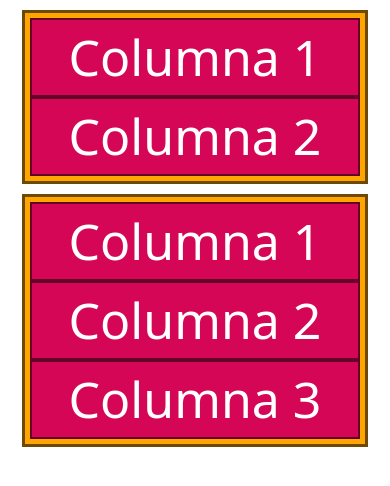
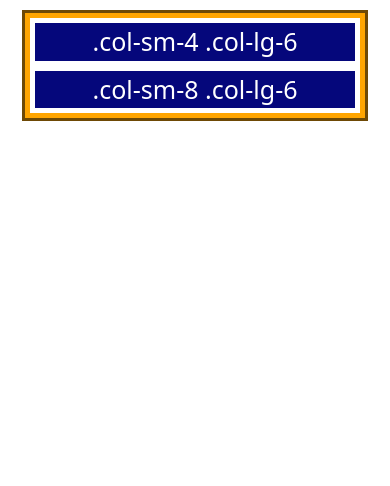
Before and after one commit to Jos3100/jose_staticweb, a website: page bootstrap/index.html in a window 390 px wide. Drawn offline with nearby package versions, Linux system fonts and the light colour scheme.

Commit message:
grid_breakpoints_example

```diff
--- a/bootstrap/index.html
+++ b/bootstrap/index.html
@@ -1,50 +1,46 @@
 <!DOCTYPE html>
 <html lang="es">
+
 <head>
   <!--bootstrap-->
-<link href="https://cdn.jsdelivr.net/npm/bootstrap@5.3.2/dist/css/bootstrap.min.css" rel="stylesheet" integrity="sha384-T3c6CoIi6uLrA9TneNEoa7RxnatzjcDSCmG1MXxSR1GAsXEV/Dwwykc2MPK8M2HN" crossorigin="anonymous">
-<script src="https://cdn.jsdelivr.net/npm/bootstrap@5.3.2/dist/js/bootstrap.bundle.min.js" integrity="sha384-C6RzsynM9kWDrMNeT87bh95OGNyZPhcTNXj1NW7RuBCsyN/o0jlpcV8Qyq46cDfL" crossorigin="anonymous"></script>
+  <link href="https://cdn.jsdelivr.net/npm/bootstrap@5.3.2/dist/css/bootstrap.min.css" rel="stylesheet"
+    integrity="sha384-T3c6CoIi6uLrA9TneNEoa7RxnatzjcDSCmG1MXxSR1GAsXEV/Dwwykc2MPK8M2HN" crossorigin="anonymous">
+  <script src="https://cdn.jsdelivr.net/npm/bootstrap@5.3.2/dist/js/bootstrap.bundle.min.js"
+    integrity="sha384-C6RzsynM9kWDrMNeT87bh95OGNyZPhcTNXj1NW7RuBCsyN/o0jlpcV8Qyq46cDfL"
+    crossorigin="anonymous"></script>
 
   <style>
-  .row{
+    .row {
       background-color: orange;
       border: 3px solid rgb(110, 73, 5);
       padding: 5px;
       margin: 10px;
     }
-  .col{
-    background-color: #d40655;
+
+    .columna {
       color: white;
-    font-size: 50px;
-    border: 2px solid #640328;
+      font-size: 25px;
+      background-color: #05077b;
+      border: 5px solid white;
     }
-
-
   </style>
 </head>
+
 <body>
   <div class="container text-center">
     <div class="row">
-<div class="col">
-  Columna 1
+      <div class="col-sm-4 col-lg-6 columna">
+        .col-sm-4 .col-lg-6
       </div>
-<div class="col">
-  Columna 2
-</div>
-  </div>
-  <div class="row">
-    <div class="col">
-      Columna 1
-    </div>
-    <div class="col">
-      Columna 2
-    </div>
-    <div class="col">
-      Columna 3
+      <div class="col-sm-8 col-lg-6 columna">
+        .col-sm-8 .col-lg-6
 
       </div>
 
     </div>
+
   </div>
+
 </body>
+
 </html>
```
Lines whose indentation alone changed are shown as unchanged.
